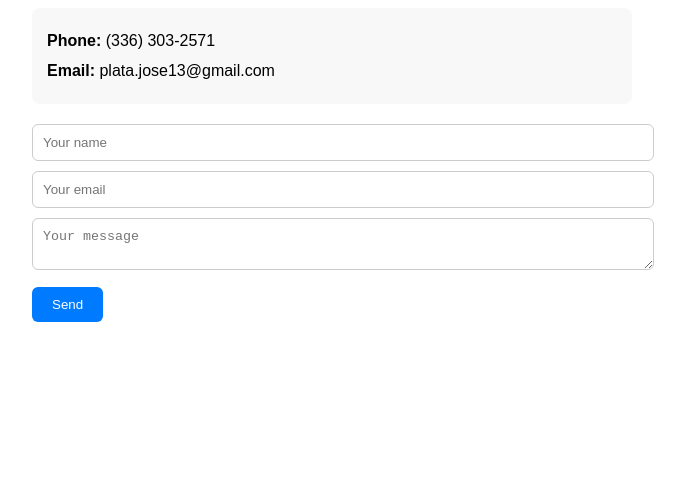
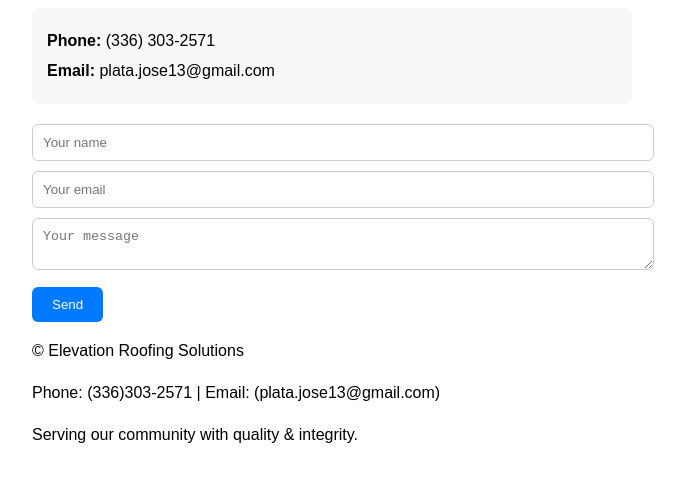
Before and after one commit to gerardojoseplata/elevation-roofing-site, a website: page contact.html in a window 1280 px wide. Shown: the part 105-586 px from the top of the page, without its empty margins (308-993 px from the left). Drawn offline with Linux system fonts and the light colour scheme.

Commit message:
added footer to about and contact page

```diff
--- a/contact.html
+++ b/contact.html
@@ -55,5 +55,12 @@
         <textarea name="message" placeholder="Your message" required></textarea><br>
         <button type="submit">Send</button>
     </form>
+    <footer id="footer">
+    <div class="footer-content">
+        <p>© Elevation Roofing Solutions</p>
+        <p>Phone: (336)303-2571 | Email: (plata.jose13@gmail.com)</p>
+        <p>Serving our community with quality & integrity.</p>
+    </div>
+</footer>
 </body>
 </html>
```
Also changed, not shown: about.html (+7 -0 lines).
